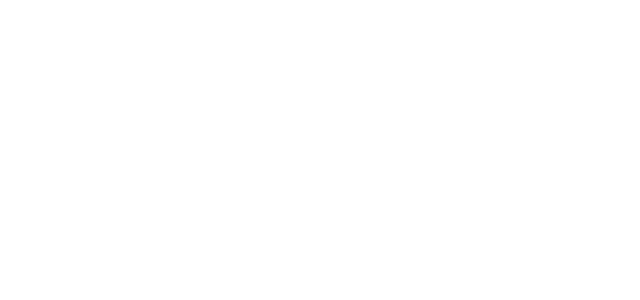
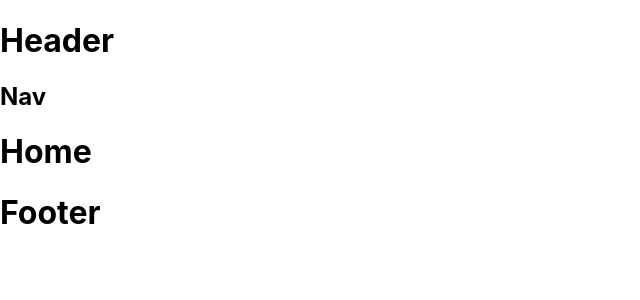
Before and after one commit to DDeShon/react-tutorial-02, a React (Create React App) app: page / in a window 1280 px wide. Shown: the top 300 px of the page, without its empty margins (0-640 px from the left). Built offline with nearby package versions, Linux system fonts and the light colour scheme.

Commit message:
Learning React Router

```diff
--- a/src/App.js
+++ b/src/App.js
@@ -10,7 +10,26 @@ import { Route, Switch, useHistory } from "react-router-dom";
 import { useState, useEffect } from "react";
 
 function App() {
-  return <div className="App"></div>;
+  return (
+    <div className="App">
+      <Header />
+      <Nav />
+      <Switch>
+        <Route exact path="/">
+          <Home />
+        </Route>
+        <Route exact path="/post">
+          <NewPost />
+        </Route>
+        <Route path="/post/:id">
+          <PostPage />
+        </Route>
+        <Route path="/about" component={About} />
+        <Route path="*" component={Missing} />
+      </Switch>
+      <Footer />
+    </div>
+  );
 }
 
 export default App;
```
